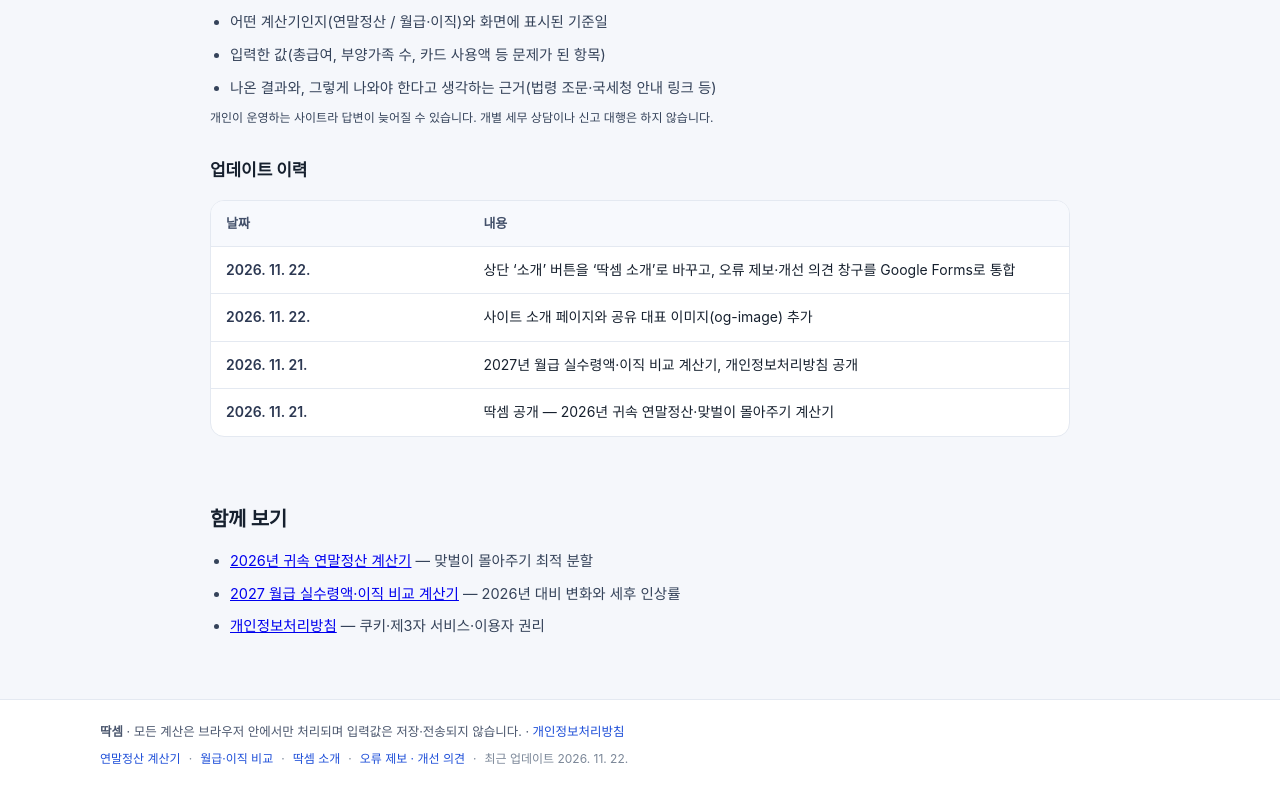
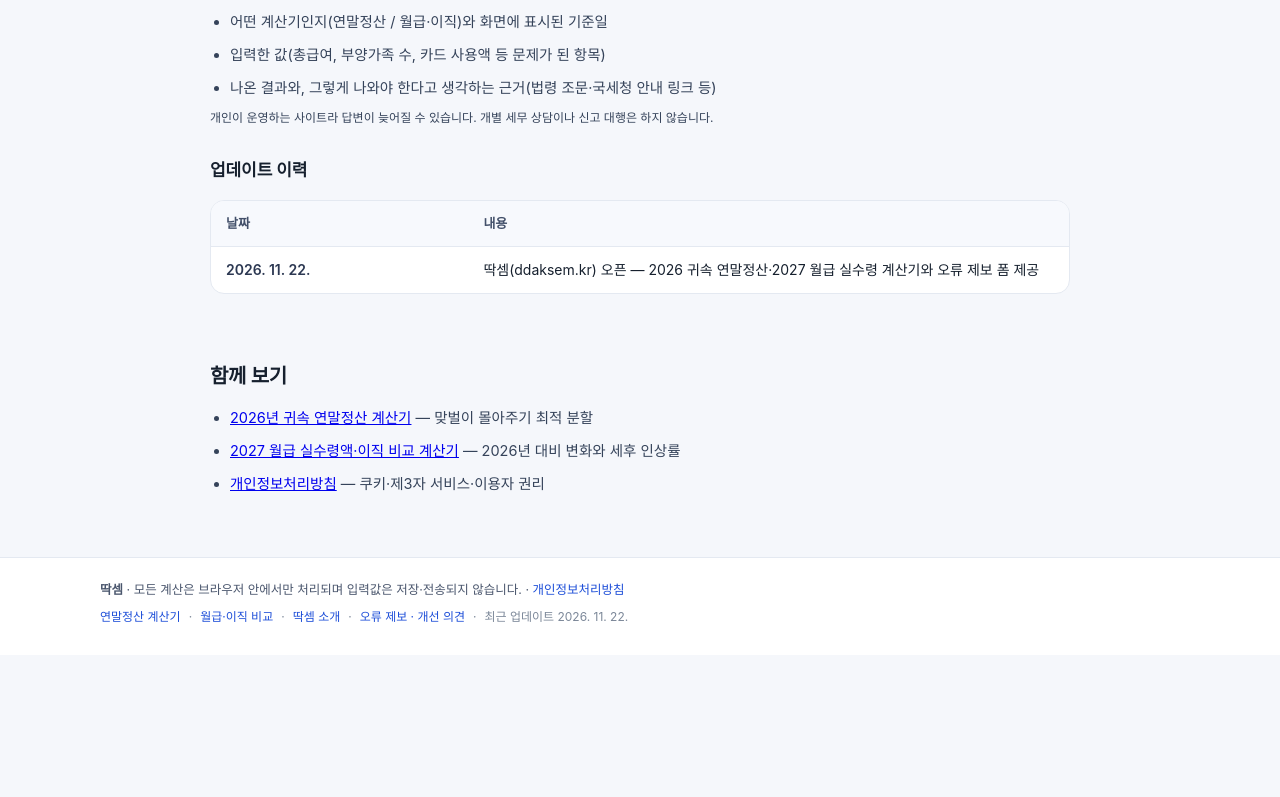
Before and after one commit to namoons/namoons.github.io, a plain HTML site: page about/index.html in a window 1280 px wide. Shown: the part 3744-4541 px from the top of the page. After the commit the page ends 4399 px from the top, so only its background shows below. Drawn offline with Linux system fonts and the light colour scheme; a web font is replaced by a local one.

Commit message:
소개 페이지 업데이트 이력에서 마이너 UI 문구 정리

```diff
--- a/about/index.html
+++ b/about/index.html
@@ -290,10 +290,7 @@
           <tr><th scope="col">날짜</th><th scope="col">내용</th></tr>
         </thead>
         <tbody>
-          <tr><th scope="row">2026. 11. 22.</th><td data-label="내용">상단 ‘소개’ 버튼을 ‘딱셈 소개’로 바꾸고, 오류 제보·개선 의견 창구를 Google Forms로 통합</td></tr>
-          <tr><th scope="row">2026. 11. 22.</th><td data-label="내용">사이트 소개 페이지와 공유 대표 이미지(og-image) 추가</td></tr>
-          <tr><th scope="row">2026. 11. 21.</th><td data-label="내용">2027년 월급 실수령액·이직 비교 계산기, 개인정보처리방침 공개</td></tr>
-          <tr><th scope="row">2026. 11. 21.</th><td data-label="내용">딱셈 공개 — 2026년 귀속 연말정산·맞벌이 몰아주기 계산기</td></tr>
+          <tr><th scope="row">2026. 11. 22.</th><td data-label="내용">딱셈(ddaksem.kr) 오픈 — 2026 귀속 연말정산·2027 월급 실수령 계산기와 오류 제보 폼 제공</td></tr>
         </tbody>
       </table>
     </div>
```
